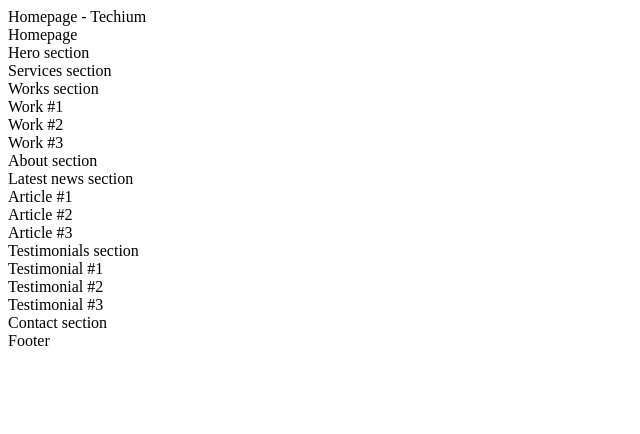
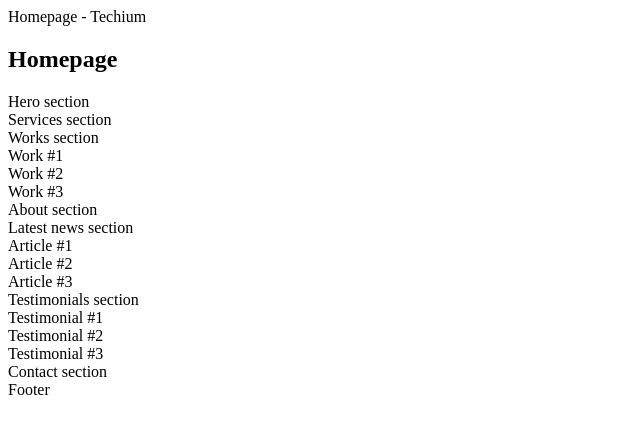
Before and after one commit to R6Doc/holbertonschool-web_front_end, a plain HTML site: page 0x00-html_advanced/8-index.html in a window 1280 px wide. Shown: the whole page, without its empty margins (0-640 px from the left). Drawn offline with Linux system fonts and the light colour scheme.

Commit message:
added meta

```diff
--- a/0x00-html_advanced/8-index.html
+++ b/0x00-html_advanced/8-index.html
@@ -2,7 +2,7 @@
 <html dir="ltr" lang="en">
     <head>
         <meta charset="utf-8">
-        <meta name="viewport" width="device-width" initial-scale="1.0" viewport-fit="cover">
+        <meta name="viewport" content="width=device-width, initial-scale=1.0, viewport-fit=cover">
         <tittle>Homepage - Techium</tittle>
         <meta name="description" content="Techium is a digital agency">
         <link rel="icon" type="image/x-icon" href="./favicon.ico">
@@ -13,7 +13,7 @@
             <nav></nav>
         </header>
         <main>
-            <heading>Homepage</heading>
+            <heading><h2>Homepage</h2></heading>
             <section>
                 Hero section
             </section>
```
